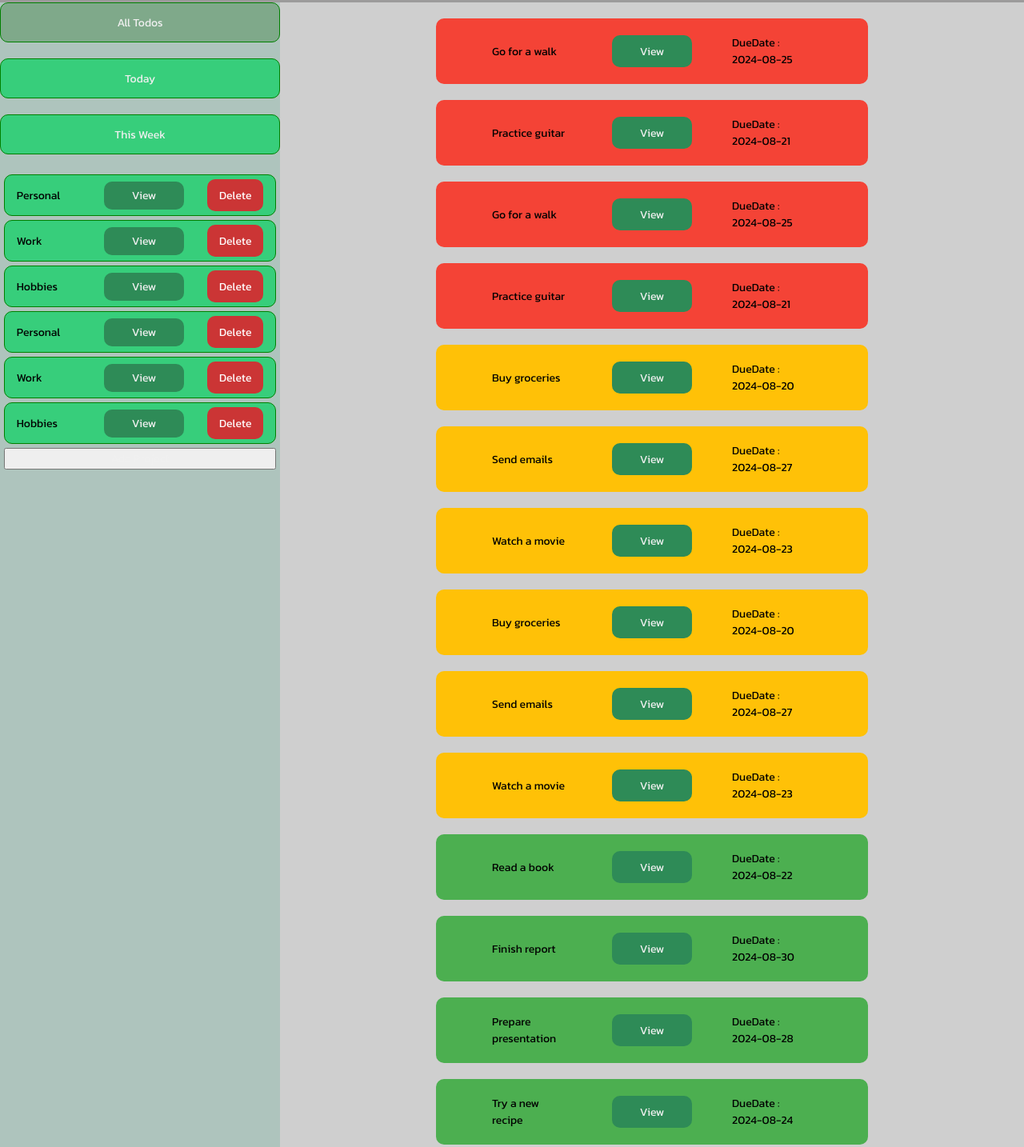
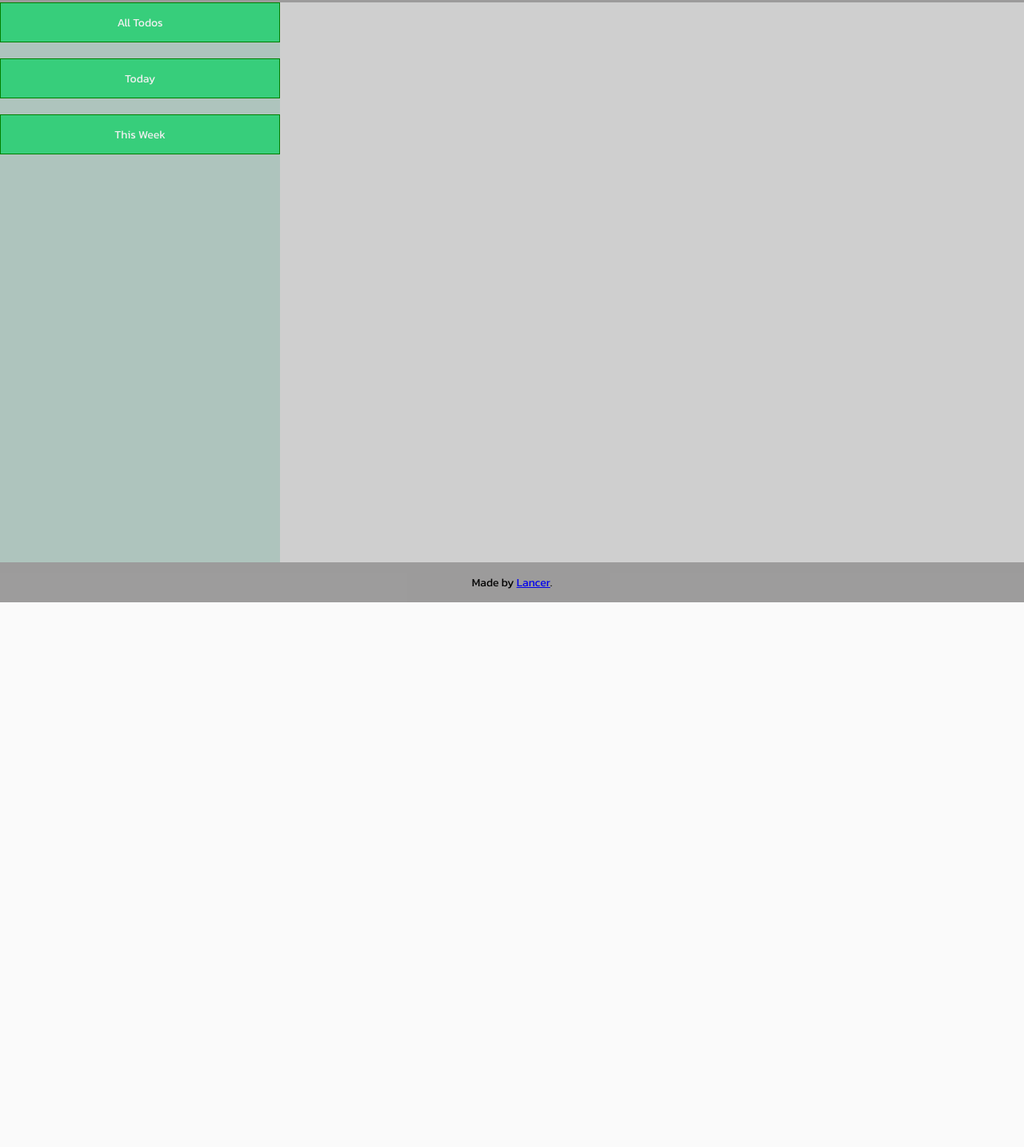
Before and after one commit to Lancer385/To-Do-List, a website built with webpack: page src/index.html in a window 1280 px wide. Shown: the part 47-1481 px from the top of the page at 80% size. After the commit the page ends 800 px from the top, so only its background shows below. Built offline with nearby package versions, Linux system fonts and the light colour scheme.

Commit message:
final touch or whatever

```diff
--- a/src/TodoStore.js
+++ b/src/TodoStore.js
@@ -21,15 +21,13 @@ export function removeProject(projectIndex){
 
 };
 
-export function addTOLocalStorage(projects){
+function addTOLocalStorage(projects){
         localStorage.setItem("projects", JSON.stringify(projects));
 };
 
 export function getLocalStorageItems(){
         let parsedProjects = assignMethodsToObjects();
-        if (Array.isArray(parsedProjects)){
-            project_list.push(...parsedProjects);
-        };
+        project_list.push(...parsedProjects);
 }
 
 export function assignMethodsToObjects(){
--- a/src/index.html
+++ b/src/index.html
@@ -22,6 +22,6 @@
 
         </div>
     </div>
-    <footer>Made by</footer>
+    <footer>Made by&nbsp;<a href="https://github.com/Lancer385">Lancer</a>.</footer>
 </body>
 </html>
--- a/src/index.js
+++ b/src/index.js
@@ -487,24 +487,7 @@ function sortTodos(){
 
 // initial calls //
 
-createProject(project_list, 'Personal');
-createProject(project_list, 'Work');
-createProject(project_list, 'Hobbies');
-
-project_list[0].createTask('Buy groceries', 'Purchase groceries for the week', 2, format(new Date('2024-08-20'), 'yyyy-MM-dd'));
-project_list[0].createTask('Read a book', 'Finish reading the current book', 1, format(new Date('2024-08-22'), 'yyyy-MM-dd'));
-project_list[0].createTask('Go for a walk', 'Take a walk in the park', 3, format(new Date('2024-08-25'), 'yyyy-MM-dd'));
-
-project_list[1].createTask('Finish report', 'Complete the quarterly report', 1, format(new Date('2024-08-30'), 'yyyy-MM-dd'));
-project_list[1].createTask('Send emails', 'Send out the meeting reminders', 2, format(new Date('2024-08-27'), 'yyyy-MM-dd'));
-project_list[1].createTask('Prepare presentation', 'Prepare slides for the upcoming meeting', 1, format(new Date('2024-08-28'), 'yyyy-MM-dd'));
-
-project_list[2].createTask('Practice guitar', 'Practice guitar for an hour', 3, format(new Date('2024-08-21'), 'yyyy-MM-dd'));
-project_list[2].createTask('Watch a movie', 'Watch the latest movie release', 2, format(new Date('2024-08-23'), 'yyyy-MM-dd'));
-project_list[2].createTask('Try a new recipe', 'Cook a new recipe for dinner', 1, format(new Date('2024-08-24'), 'yyyy-MM-dd'));
-
-
-
 getLocalStorageItems();
 displayProjectDOM();
 displayAllTodo();
+console.log(project_list)
--- a/src/style.css
+++ b/src/style.css
@@ -32,7 +32,6 @@ button {
 .grouped, .projects{
     background-color: rgb(55, 206, 123);
     border: 1px solid green;
-    border-radius: 10px;
     height: 50px;
 
 }
@@ -59,6 +58,7 @@ button {
 
 .projects {
     display: flex;
+    height: 70px;
     justify-content: space-around;
     align-items: center;
 }
@@ -101,7 +101,7 @@ button {
 }
 
 .view.active {
-    background-color: rgb(171, 159, 159);
+    background-color: rgb(44, 107, 21);
 }
 
 .projects>div {
@@ -146,10 +146,10 @@ button {
 
 dialog > div, dialog > form {
     display: flex;
-    align-items: center;
     justify-content: center;
     flex-direction: column;
 }
+
 
 fieldset {
     display: flex;
@@ -157,7 +157,7 @@ fieldset {
     flex-direction: column;
 }
 
-.submit {
+.submit, #add-projects,  #add-todo {
     align-self: center;
     width: 100px;
     height: 35px;
@@ -166,7 +166,7 @@ fieldset {
     background-color: #2E8B57;
 }
 
-.cancel {
+.cancel, dialog > div > button{
     align-self: center;
     width: 100px;
     height: 35px;
```
